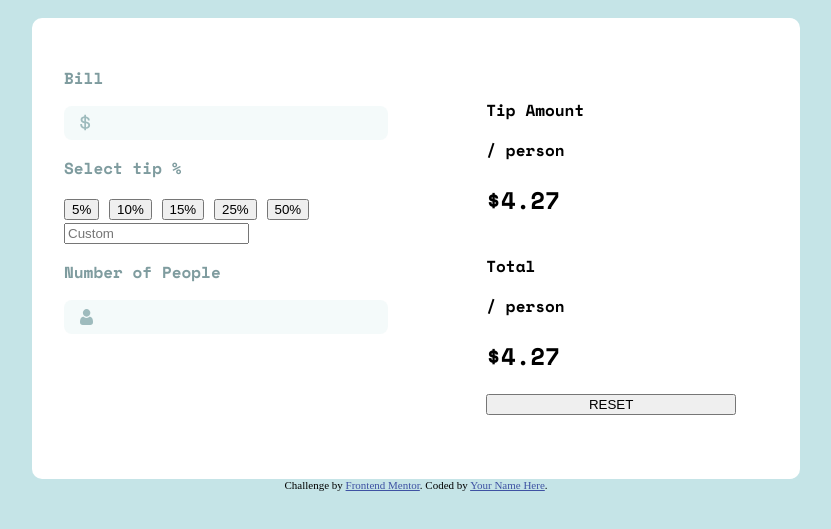
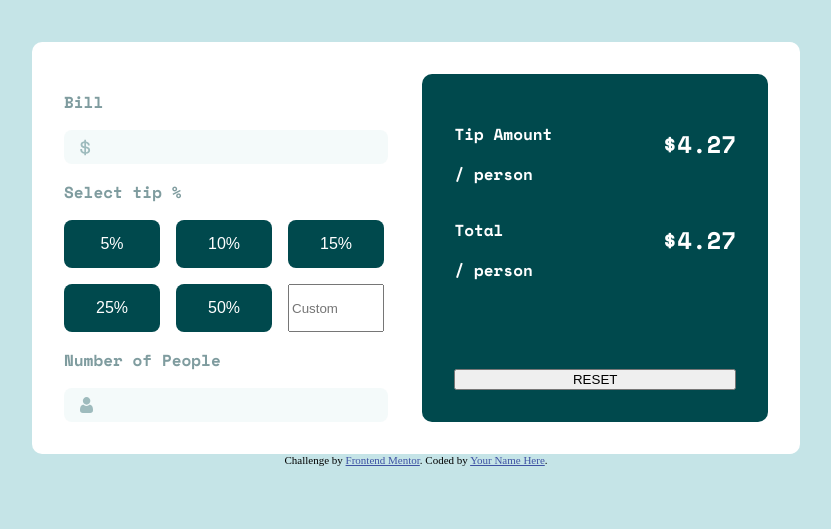
Before and after one commit to Nat-crit20/Tip-calculator-app, a plain HTML site: page index.html in a window 1280 px wide. Shown: the part 201-730 px from the top of the page, without its empty margins (224-1055 px from the left). Drawn offline with nearby package versions, Linux system fonts and the light colour scheme.

Commit message:
continue styling

```diff
--- a/app.css
+++ b/app.css
@@ -54,7 +54,7 @@ main {
   height: 2rem;
   font-size: 1.5rem;
   border-radius: 0.5rem;
-  color: hsl(172, 67%, 45%);
+  color: hsl(183, 100%, 15%);
 }
 
 .input-container img {
@@ -62,12 +62,36 @@ main {
   top: 2px;
   left: 5px;
 }
+.tip-buttons {
+  display: grid;
+  grid-template-columns: 6rem 6rem 6rem;
+  grid-template-rows: 3rem 3rem;
+  grid-gap: 1rem;
+}
+.tip-buttons button {
+  border: none;
+  background-color: hsl(183, 100%, 15%);
+  color: white;
+  width: 6rem;
+  height: 3rem;
+  font-size: 1rem;
+  border-radius: 0.5rem;
+}
 
 .total-container {
-  margin: 2rem;
+  padding: 2rem;
   display: flex;
   width: 40%;
   flex-direction: column;
-  justify-content: stretch;
+  justify-content: space-between;
   align-items: stretch;
+  background-color: hsl(183, 100%, 15%);
+  color: white;
+  border-radius: 10px;
 }
+
+.sub-total-container {
+  display: flex;
+  flex-direction: row;
+  justify-content: space-between;
+}
--- a/index.html
+++ b/index.html
@@ -61,7 +61,8 @@
           </section>
         </div>
         <div class="total-container">
-          <section>
+          <div class="text-container">
+            <section class="sub-total-container">
               <div>
                 <p>Tip Amount</p>
                 <p class="per-person">/ person</p>
@@ -70,7 +71,7 @@
                 <h2>$4.27</h2>
               </div>
             </section>
-          <section>
+            <section class="sub-total-container">
               <div>
                 <p>Total</p>
                 <p class="per-person">/ person</p>
@@ -79,6 +80,8 @@
                 <h2>$4.27</h2>
               </div>
             </section>
+          </div>
+
           <button class="reset-btn">RESET</button>
         </div>
       </div>
```
Lines whose indentation alone changed are shown as unchanged.
